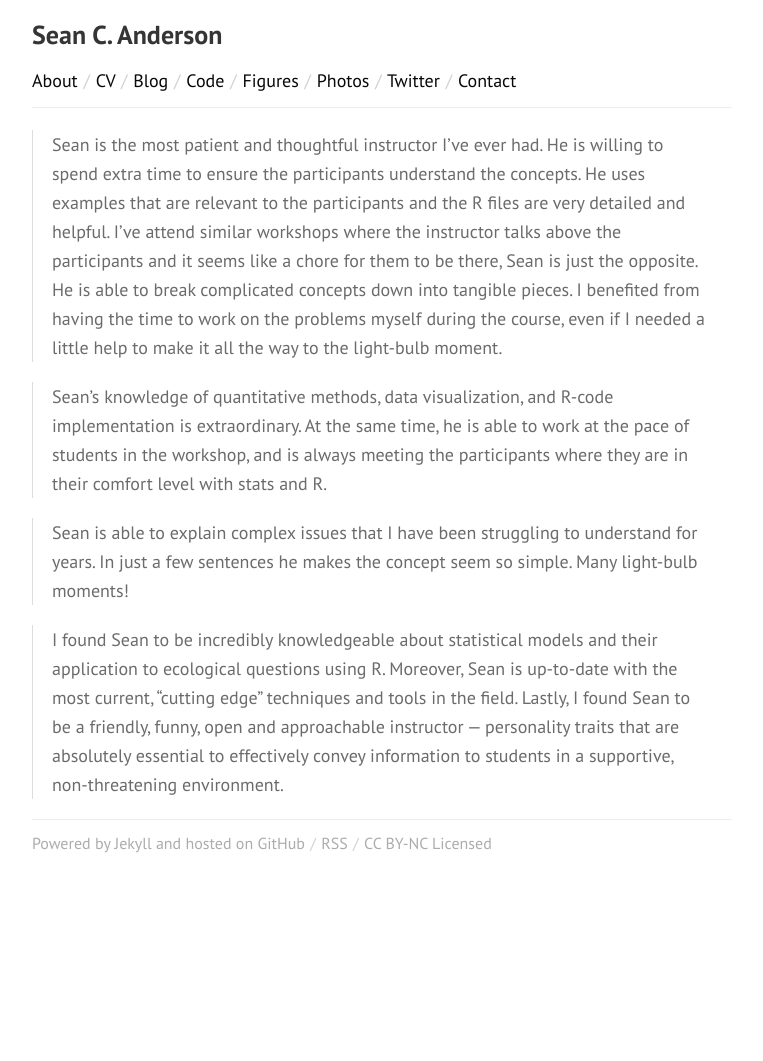
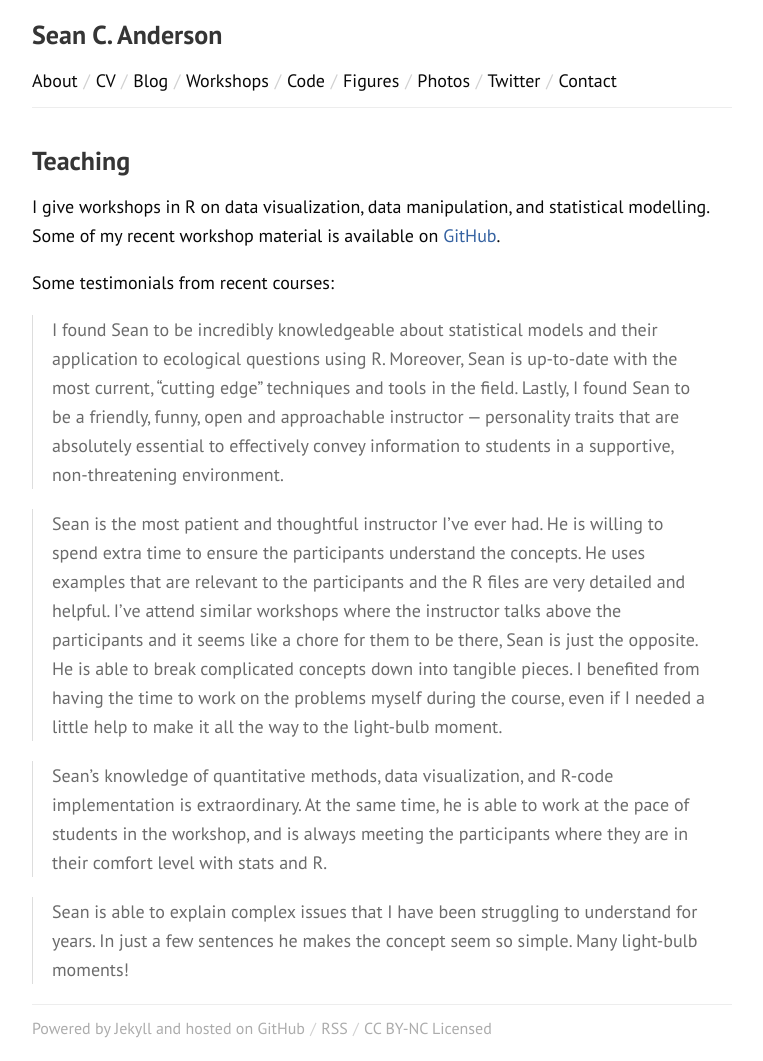
Before and after one commit to seananderson/seananderson.ca, a Jekyll site: the page built from workshops.md, in a window 1280 px wide. Shown: the whole page, without its empty margins (258-1021 px from the left). Built offline with Jekyll 4.4.1, drawn with Linux system fonts in a browser that asks for light colours; comment, search, counter and statistics services are not loaded; before the commit the page ends 900 px from its top, so only the background shows below that.

Commit message:
Update CV and add workshops

```diff
--- a/AndersonCV.txt
+++ b/AndersonCV.txt
@@ -70,7 +70,7 @@ Publications
     Beaudreau, R.E. Brenner, A.C. Haynie, J.C. Shriver, J.T. Watson,
     B.C. Williams. Benefits and risks of diversification for individual
     fishers. In press at Proceedings of the National Academy of
-    Sciences.
+    Sciences. <http://doi.org/10.1073/pnas.1702506114>
 
 2017
 :   Hughes, B., S. Lummis, **S.C. Anderson**, K. Kroeker. Unexpected
--- a/_includes/header.html
+++ b/_includes/header.html
@@ -80,6 +80,8 @@ src="http://cdn.mathjax.org/mathjax/latest/MathJax.js?config=TeX-AMS-MML_HTMLorM
         <span class="mastdiv">/</span>
         <a href="/blog.html">Blog</a>
         <span class="mastdiv">/</span>
+        <a href="/workshops.html">Workshops</a>
+        <span class="mastdiv">/</span>
         <a href="https://github.com/seananderson">Code</a>
         <span class="mastdiv">/</span>
         <a href="/portfolio.html">Figures</a>
--- a/cv.html
+++ b/cv.html
@@ -46,7 +46,7 @@ First Class Honours &amp; Environmental Programmes Honour Society Medal
 <h1 id="publications">Publications</h1>
 <dl>
 <dt>2017</dt>
-<dd><strong>Anderson, S.C.</strong>, E.J. Ward, A.O. Shelton, M.D. Adkison, A.H. Beaudreau, R.E. Brenner, A.C. Haynie, J.C. Shriver, J.T. Watson, B.C. Williams. Benefits and risks of diversification for individual fishers. In press at Proceedings of the National Academy of Sciences.
+<dd><strong>Anderson, S.C.</strong>, E.J. Ward, A.O. Shelton, M.D. Adkison, A.H. Beaudreau, R.E. Brenner, A.C. Haynie, J.C. Shriver, J.T. Watson, B.C. Williams. Benefits and risks of diversification for individual fishers. In press at Proceedings of the National Academy of Sciences. <a href="http://doi.org/10.1073/pnas.1702506114" class="uri">http://doi.org/10.1073/pnas.1702506114</a>
 </dd>
 <dt>2017</dt>
 <dd>Hughes, B., S. Lummis, <strong>S.C. Anderson</strong>, K. Kroeker. Unexpected resilience of a seagrass system exposed to multiple stressors. Global Change Biology. In press. <a href="http://doi.org/10.1111/gcb.13854" class="uri">http://doi.org/10.1111/gcb.13854</a>
--- a/workshops.md
+++ b/workshops.md
@@ -2,6 +2,21 @@
 layout: default
 title: Workshops
 ---
+
+# Teaching
+
+I give workshops in R on data visualization, data manipulation, and statistical
+modelling. Some of my recent workshop material is available on
+[GitHub](https://github.com/seananderson/glmm-course).
+
+Some testimonials from recent courses:
+
+> I found Sean to be incredibly knowledgeable about statistical models and their
+> application to ecological questions using R. Moreover, Sean is up-to-date with
+> the most current, "cutting edge" techniques and tools in the field. Lastly,
+> I found Sean to be a friendly, funny, open and approachable instructor
+> --- personality traits that are absolutely essential to effectively convey
+> information to students in a supportive, non-threatening environment.
 
 > Sean is the most patient and thoughtful instructor I've ever had. He is willing
 > to spend extra time to ensure the participants understand the concepts. He uses
```
Also changed, not shown: other parts of workshops.md (+0 -7 lines), cv-pandoc.md (+1 -1 lines), 1 other file.
